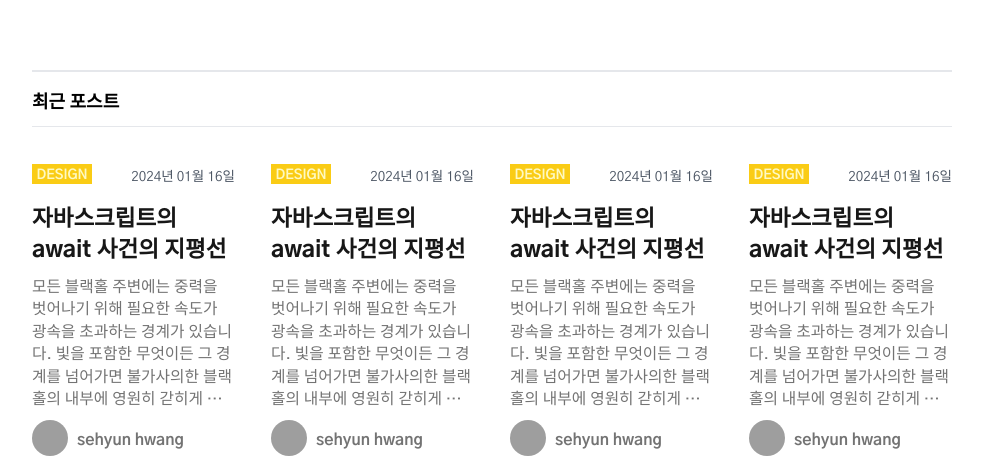
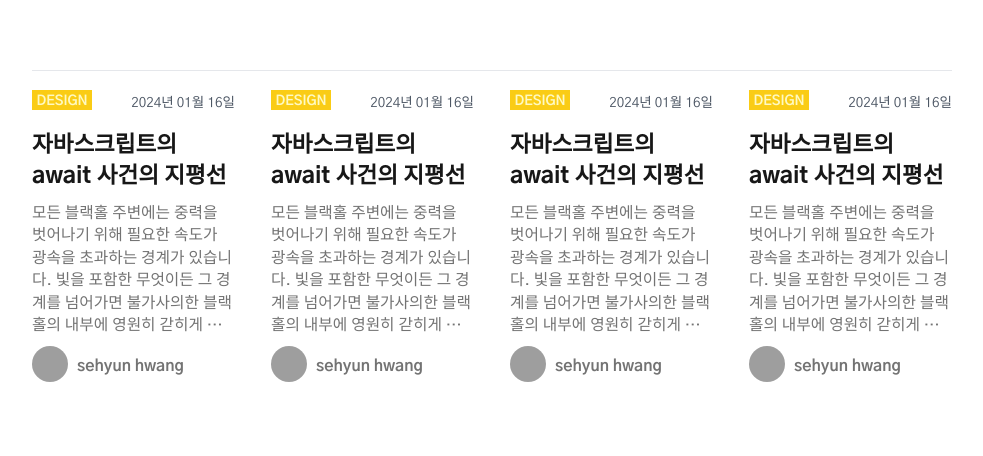
Before and after one commit to kwakseongjae/mulb, a React (Vite) app: page / in a window 1280 px wide. Shown: the part 1499-1955 px from the top of the page, without its empty margins (148-1131 px from the left). After the commit the page ends 1881 px from the top, so only its background shows below. Built offline with nearby package versions, Linux system fonts and the light colour scheme; grey boxes are pictures that could not be loaded.

Commit message:
Update LatestBoard.tsx

```diff
--- a/src/components/Feature/LatestBoard.tsx
+++ b/src/components/Feature/LatestBoard.tsx
@@ -4,10 +4,7 @@ import { TextPostCard } from '@components/common/PostCards.tsx'
 
 function LatestBoard({ className }: Default): React.JSX.Element {
   return (
-    <section className={`${className}`}>
-      <h1 className="text-base font-bold border-t-2 border-b mb-8 pt-4 pb-2">
-        최근 포스트
-      </h1>
+    <section className={`border-t pt-4 ${className}`}>
       <div className="w-full flex items-center justify-center gap-8">
         <div className="w-1/4 flex-wrap">
           <TextPostCard response={PostCardData} />
```
